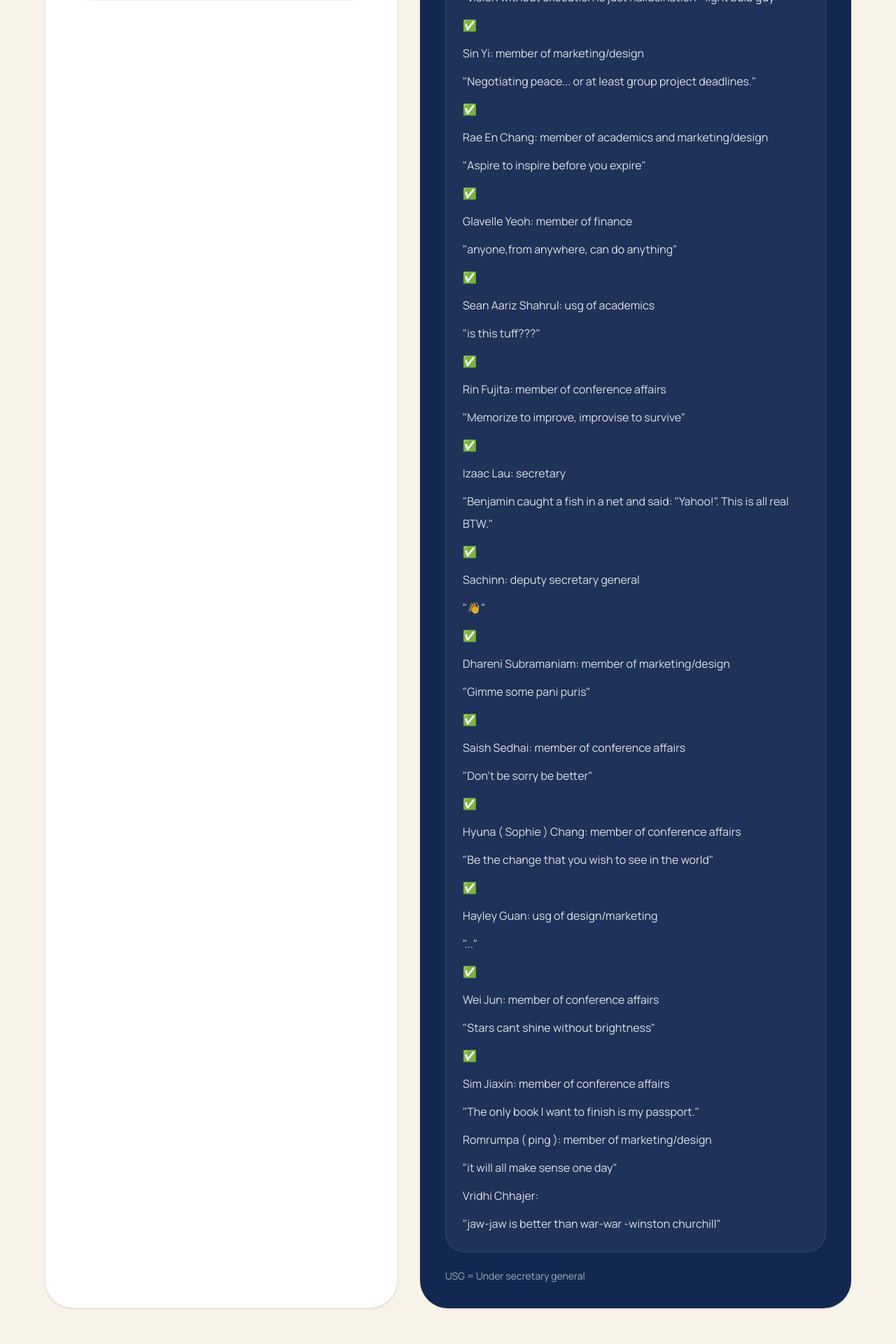
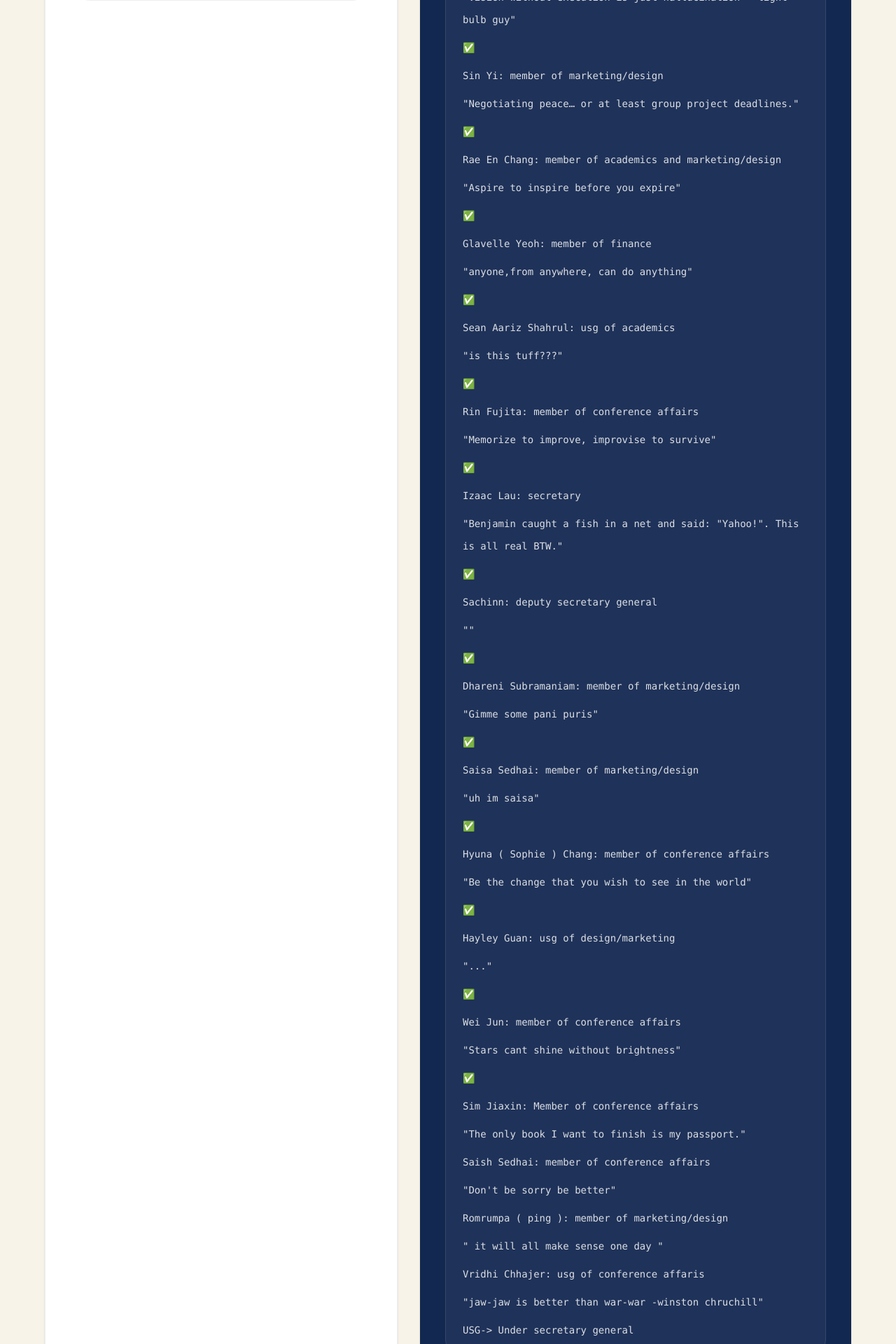
Before and after one commit to vyncuslim/powiis-mun-2027, a React (Vite) app: page /resources in a window 1280 px wide. Shown: the part 2260-4180 px from the top of the page at 70% size. Built offline with nearby package versions, Linux system fonts and the light colour scheme.

Commit message:
Sync team data and submission checklist to member format

```diff
--- a/src/constants.ts
+++ b/src/constants.ts
@@ -46,7 +46,7 @@ export const SECRETARIAT: TeamMember[] = [
     id: '2',
     name: 'Sachinn',
     position: 'Deputy Secretary General',
-    quote: '\ud83d\udc4b',
+    quote: '',
     image: '/team/sachinn.jpeg',
     category: 'Core',
   },
@@ -77,8 +77,8 @@ export const SECRETARIAT: TeamMember[] = [
   {
     id: '6',
     name: 'Vridhi Chhajer',
-    position: 'Head of Conference Affairs',
-    quote: 'jaw-jaw is better than war-war - winston churchill',
+    position: 'USG of conference affairs',
+    quote: 'jaw-jaw is better than war-war -winston chruchill',
     image: '/team/vridhi.jpeg',
     category: 'Conference',
   },
@@ -114,7 +114,7 @@ export const SECRETARIAT: TeamMember[] = [
     id: '10',
     name: 'Sabari Laxmi',
     position: 'member of finance',
-    quote: 'The only means of fighting a plague is - common decency',
+    quote: 'The only means of fighting a plague is—common decency',
     image: '/team/sabari-laxmi.jpeg',
     category: 'Finance',
   },
@@ -130,7 +130,7 @@ export const SECRETARIAT: TeamMember[] = [
     id: '12',
     name: 'Sin Yi',
     position: 'member of marketing/design',
-    quote: 'Negotiating peace... or at least group project deadlines.',
+    quote: 'Negotiating peace… or at least group project deadlines.',
     image: '/team/sin-yi.jpeg',
     category: 'PR',
   },
@@ -146,7 +146,7 @@ export const SECRETARIAT: TeamMember[] = [
     id: '14',
     name: 'Glavelle Yeoh',
     position: 'member of finance',
-    quote: 'anyone, from anywhere, can do anything',
+    quote: 'anyone,from anywhere, can do anything',
     image: '/team/glavelle-yeoh.jpeg',
     category: 'Finance',
   },
@@ -202,8 +202,16 @@ export const SECRETARIAT: TeamMember[] = [
     id: '21',
     name: 'Romrumpa ( Ping )',
     position: 'member of marketing/design',
-    quote: 'it will all make sense one day',
+    quote: ' it will all make sense one day ',
     image: '/team/romrumpa-ping.jpeg',
+    category: 'PR',
+  },
+  {
+    id: '22',
+    name: 'Saisa Sedhai',
+    position: 'member of marketing/design',
+    quote: 'uh im saisa',
+    image: '/team/saisa-sedhai.jpeg',
     category: 'PR',
   },
 ];
--- a/src/pages/Resources.tsx
+++ b/src/pages/Resources.tsx
@@ -17,7 +17,7 @@ const submissionChecklist = [
   '❌',
   '',
   'Sabari Laxmi: member of finance',
-  '"The only means of fighting a plague is-common decency"',
+  '"The only means of fighting a plague is—common decency"',
   '✅',
   '',
   'Rio Law: member of academics',
@@ -25,7 +25,7 @@ const submissionChecklist = [
   '✅',
   '',
   'Sin Yi: member of marketing/design',
-  '"Negotiating peace... or at least group project deadlines."',
+  '"Negotiating peace… or at least group project deadlines."',
   '✅',
   '',
   'Rae En Chang: member of academics and marketing/design',
@@ -49,15 +49,15 @@ const submissionChecklist = [
   '✅',
   '',
   'Sachinn: deputy secretary general',
-  '"👋"',
+  '""',
   '✅',
   '',
   'Dhareni Subramaniam: member of marketing/design',
   '"Gimme some pani puris"',
   '✅',
   '',
-  'Saish Sedhai: member of conference affairs',
-  "\"Don't be sorry be better\"",
+  'Saisa Sedhai: member of marketing/design',
+  '"uh im saisa"',
   '✅',
   '',
   'Hyuna ( Sophie ) Chang: member of conference affairs',
@@ -72,14 +72,19 @@ const submissionChecklist = [
   '"Stars cant shine without brightness"',
   '✅',
   '',
-  'Sim Jiaxin: member of conference affairs',
+  'Sim Jiaxin: Member of conference affairs',
   '"The only book I want to finish is my passport."',
   '',
+  'Saish Sedhai: member of conference affairs',
+  '"Don\'t be sorry be better"',
+  '',
   'Romrumpa ( ping ): member of marketing/design',
-  '"it will all make sense one day"',
+  '" it will all make sense one day "',
   '',
-  'Vridhi Chhajer:',
-  '"jaw-jaw is better than war-war -winston churchill"',
+  'Vridhi Chhajer: usg of conference affaris',
+  '"jaw-jaw is better than war-war -winston chruchill"',
+  '',
+  'USG-> Under secretary general',
 ];
 
 export default function Resources() {
@@ -245,7 +250,7 @@ export default function Resources() {
               Current member checklist
             </h2>
             <div className="rounded-[1.75rem] border border-white/10 bg-white/5 p-6">
-              <div className="space-y-2 whitespace-pre-line text-white/84 leading-8">
+              <div className="space-y-2 whitespace-pre-line text-white/84 leading-8 font-mono text-sm">
                 {submissionChecklist.map((line, index) => (
                   <p
                     key={`${line}-${index}`}
@@ -263,7 +268,7 @@ export default function Resources() {
               </div>
             </div>
             <p className="mt-6 text-sm text-white/60">
-              USG = Under secretary general
+              USG = Under Secretary General
             </p>
           </div>
         </section>
--- a/src/pages/Team.tsx
+++ b/src/pages/Team.tsx
@@ -21,6 +21,7 @@ function formatPosition(position: string) {
       part
         .trim()
         .replace(/\busg of\b/gi, 'Under-Secretary-General of')
+        .replace(/\bconference affaris\b/gi, 'conference affairs')
         .replace(/\busg\b/gi, 'Under-Secretary-General')
         .replace(/\bmember of\b/gi, 'Member of')
         .replace(/\bhead of\b/gi, 'Head of'),
```
